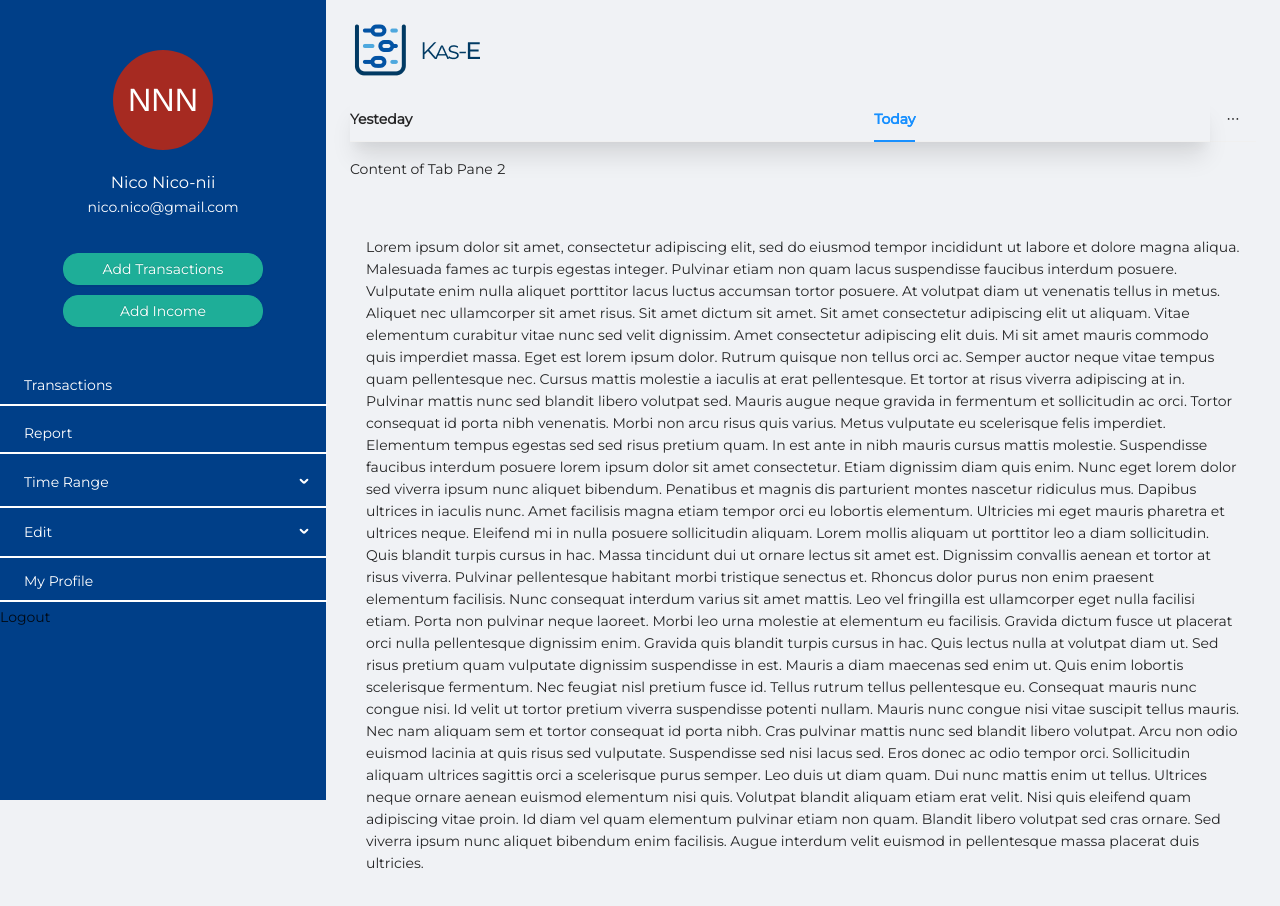
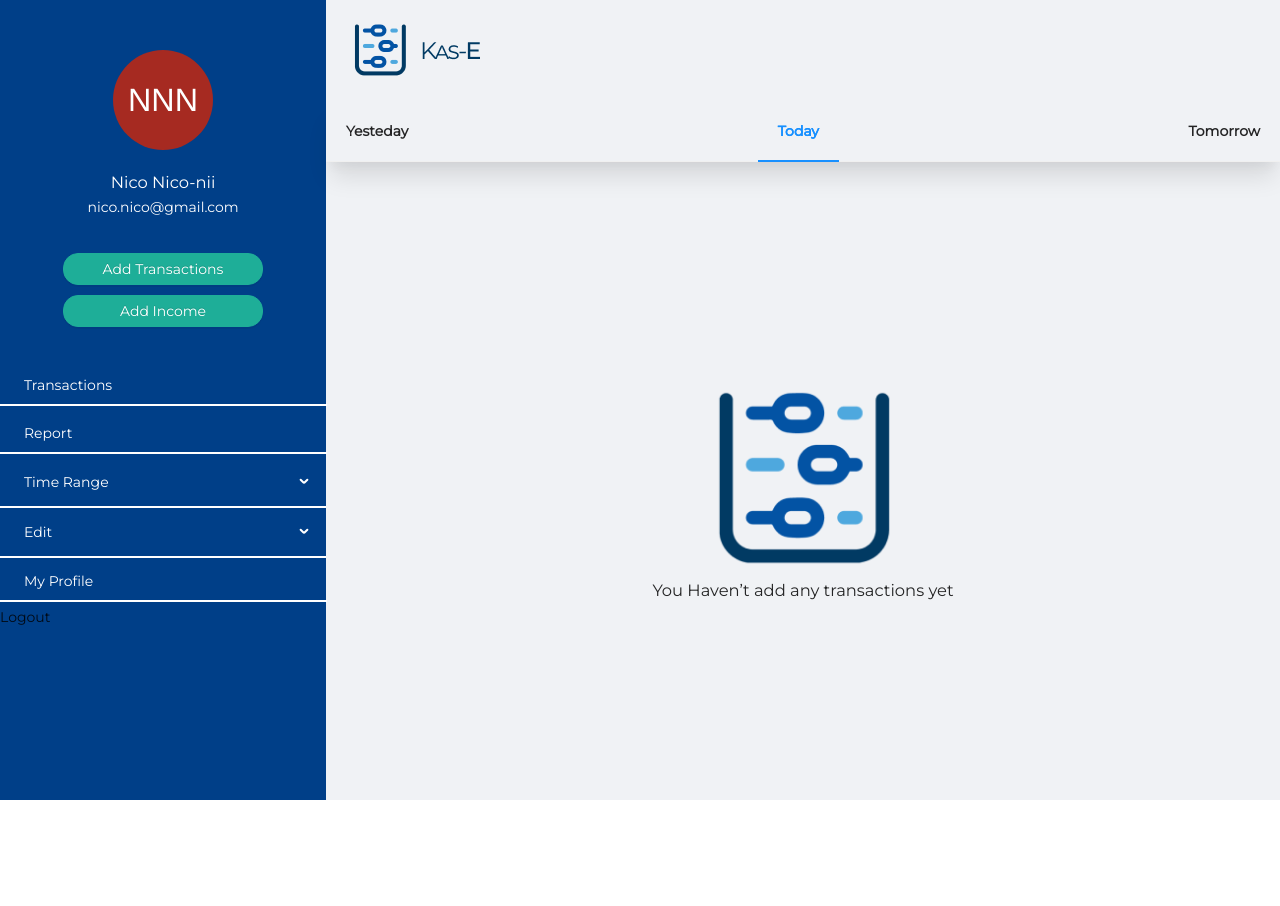
Before and after one commit to risyadzyn21/kas-e, a React (Create React App) app: page /report in a window 1280 px wide. Shown: the top 906 px of the page. After the commit the page ends 800 px from the top, so only its background shows below. Built offline with nearby package versions, Linux system fonts and the light colour scheme.

Commit message:
mayan keren

```diff
--- /dev/null
+++ b/src/components/empty-page/EmptyPage.js
@@ -0,0 +1,16 @@
+import './EmptyPage.scss'
+import KasELogo from '../../assets/logo/Rectangle-9.png'
+
+
+function EmptyPage() {
+  return (
+    <>
+      <div className='empty-page'>
+        <img src={KasELogo} alt='Kas E Logo' />
+        <h3>You Haven’t add any transactions yet</h3>
+      </div>
+    </>
+  )
+}
+
+export default EmptyPage
--- /dev/null
+++ b/src/components/empty-page/EmptyPage.scss
@@ -0,0 +1,10 @@
+.empty-page {
+  display: flex;
+  flex-direction: column;
+  align-items: center;
+  text-align: center;
+  img {
+    margin-top: 200px;
+    max-width: 200px;
+  }
+}
--- a/src/components/header/HeaderTime.scss
+++ b/src/components/header/HeaderTime.scss
@@ -4,12 +4,23 @@
   z-index: 5;
 }
 
-.ant-tabs-nav-wrap {
-  box-shadow: rgba(0, 0, 0, 0.1) 0px 20px 25px -5px,
-    rgba(0, 0, 0, 0.04) 0px 10px 10px -5px;
-  .ant-tabs-nav-list {
-    font-weight: bold;
-    gap: 180%;
+.site-page-tab {
+  display: flex;
+
+  .ant-tabs-nav-wrap {
     display: flex;
+    box-shadow: rgba(0, 0, 0, 0.1) 0px 20px 25px -5px,
+      rgba(0, 0, 0, 0.04) 0px 10px 10px -5px;
+
+    .ant-tabs-nav-list {
+      width: 100%;
+      justify-content: space-between;
+    }
+
+    .ant-tabs-tab {
+      margin: 0;
+      padding: 20px;
+      font-weight: bold;
+    }
   }
 }
--- a/src/components/header/HeaderTimeDaily.js
+++ b/src/components/header/HeaderTimeDaily.js
@@ -2,6 +2,7 @@ import { PageHeader, Tabs } from 'antd';
 import './HeaderTime.scss'
 import KasESmall from '../../assets/logo/Rectangle-9-1.png'
 import KasELetterSmall from '../../assets/logo/Kas-E-1.png'
+import EmptyPage from '../empty-page/EmptyPage';
 
 function HeaderTimeDaily() {
   const { TabPane } = Tabs;
@@ -15,18 +16,19 @@ function HeaderTimeDaily() {
         className="site-page-header"
         title={<img src={KasESmall} />}
         subTitle={<img src={KasELetterSmall} />}>
-        <Tabs defaultActiveKey="2" onChange={callback}>
+      </PageHeader>
+
+      <Tabs defaultActiveKey="2" onChange={callback} className="site-page-tab">
         <TabPane tab="Yesteday" key="1">
-            Content of Tab Pane 1
+          <EmptyPage />
         </TabPane>
         <TabPane tab="Today" key="2">
-            Content of Tab Pane 2
+          <EmptyPage />
         </TabPane>
         <TabPane tab="Tomorrow" key="3">
-            Content of Tab Pane 3
+          <EmptyPage />
         </TabPane>
       </Tabs>
-      </PageHeader>
 
     </>
   )
--- a/src/components/sidebar/Sidebar.js
+++ b/src/components/sidebar/Sidebar.js
@@ -1,10 +1,13 @@
 import { useState } from 'react';
 import './Sidebar.scss'
 import { Layout, Menu, Radio } from 'antd';
+import { Link } from 'react-router-dom';
 
 import UserAvatar from '../avatar/UserAvatar.js'
 import AddTransactionModal from '../modals/AddTransactionModal';
 import AddIncomeModal from '../modals/AddIncomeModal';
+import ReportPage from '../../pages/report-page';
+import EditSafePage from '../../pages/edit-safe';
 
 const Sidebar = () => {
   const [value, setValue] = useState(1);
@@ -28,12 +31,14 @@ const Sidebar = () => {
 
       <Menu mode="inline">
         <Menu.Item key="1" >
-          {/* <Link to="/transactions"> */}
-          Transactions
-          {/* </Link> */}
+          <Link to="/transactions">
+            Transactions
+          </Link>
         </Menu.Item>
         <Menu.Item key="2" >
-          Report
+          <Link to='/report' >
+            Report
+          </Link>
         </Menu.Item>
 
         <SubMenu key="sub1" title="Time Range">
@@ -44,8 +49,16 @@ const Sidebar = () => {
         </SubMenu>
 
         <SubMenu key="sub2" className='edit-group' title="Edit">
-          <Menu.Item key="3">Edit Safe</Menu.Item>
-          <Menu.Item key="4">Edit Category Limit</Menu.Item>
+          <Menu.Item key="3">
+            <Link to='edit-safe' >
+              Edit Safe
+            </Link>
+          </Menu.Item>
+          <Menu.Item key="4">
+            <Link to='edit-category-limit'>
+              Edit Category Limit
+            </Link>
+          </Menu.Item>
         </SubMenu>
 
         <Menu.Item key="5" >
--- a/src/components/sidebar/Sidebar.scss
+++ b/src/components/sidebar/Sidebar.scss
@@ -6,6 +6,10 @@
   top: 0;
   left: 0;
   background: $primary-color;
+
+  a {
+    color: $text-white-color;
+  }
 
   .ant-menu {
     border-right: 0;
@@ -44,6 +48,10 @@
       color: $primary-color;
       border-bottom: 2px solid $primary-color;
       margin: 0;
+
+      a {
+        color: $primary-color;
+      }
     }
   }
 
--- a/src/pages/edit-safe/index.js
+++ b/src/pages/edit-safe/index.js
@@ -1,9 +1,28 @@
-const index = () => {
+import { Layout } from 'antd';
+import Sidebar from '../../components/sidebar/Sidebar'
+import HeaderTimeDaily from '../../components/header/HeaderTimeDaily'
+
+
+const EditSafePage = () => {
+  const { Header, Sider, Content } = Layout;
+
   return (
     <div>
+      <Layout>
+        <Sider theme="light" width={326} className="sidebar">
+          <Sidebar />
+        </Sider>
+
+        <Layout>
+          <HeaderTimeDaily />
+          <Content style={{ padding: 40 }} >
+            Ini edit safe page
+          </Content>
+        </Layout>
+      </Layout>
 
     </div>
   )
 }
 
-export default index
+export default EditSafePage
--- a/src/pages/report-page/index.js
+++ b/src/pages/report-page/index.js
@@ -15,15 +15,6 @@ function ReportPage() {
         <Layout>
           <HeaderTimeDaily />
           <Content style={{ padding: 40 }} >
-            Lorem ipsum dolor sit amet, consectetur adipiscing elit, sed do eiusmod tempor incididunt ut labore et dolore magna aliqua. Malesuada fames ac turpis egestas integer. Pulvinar etiam non quam lacus suspendisse faucibus interdum posuere. Vulputate enim nulla aliquet porttitor lacus luctus accumsan tortor posuere. At volutpat diam ut venenatis tellus in metus. Aliquet nec ullamcorper sit amet risus. Sit amet dictum sit amet. Sit amet consectetur adipiscing elit ut aliquam. Vitae elementum curabitur vitae nunc sed velit dignissim. Amet consectetur adipiscing elit duis. Mi sit amet mauris commodo quis imperdiet massa. Eget est lorem ipsum dolor. Rutrum quisque non tellus orci ac. Semper auctor neque vitae tempus quam pellentesque nec. Cursus mattis molestie a iaculis at erat pellentesque.
-
-            Et tortor at risus viverra adipiscing at in. Pulvinar mattis nunc sed blandit libero volutpat sed. Mauris augue neque gravida in fermentum et sollicitudin ac orci. Tortor consequat id porta nibh venenatis. Morbi non arcu risus quis varius. Metus vulputate eu scelerisque felis imperdiet. Elementum tempus egestas sed sed risus pretium quam. In est ante in nibh mauris cursus mattis molestie. Suspendisse faucibus interdum posuere lorem ipsum dolor sit amet consectetur. Etiam dignissim diam quis enim. Nunc eget lorem dolor sed viverra ipsum nunc aliquet bibendum.
-
-            Penatibus et magnis dis parturient montes nascetur ridiculus mus. Dapibus ultrices in iaculis nunc. Amet facilisis magna etiam tempor orci eu lobortis elementum. Ultricies mi eget mauris pharetra et ultrices neque. Eleifend mi in nulla posuere sollicitudin aliquam. Lorem mollis aliquam ut porttitor leo a diam sollicitudin. Quis blandit turpis cursus in hac. Massa tincidunt dui ut ornare lectus sit amet est. Dignissim convallis aenean et tortor at risus viverra. Pulvinar pellentesque habitant morbi tristique senectus et. Rhoncus dolor purus non enim praesent elementum facilisis. Nunc consequat interdum varius sit amet mattis.
-
-            Leo vel fringilla est ullamcorper eget nulla facilisi etiam. Porta non pulvinar neque laoreet. Morbi leo urna molestie at elementum eu facilisis. Gravida dictum fusce ut placerat orci nulla pellentesque dignissim enim. Gravida quis blandit turpis cursus in hac. Quis lectus nulla at volutpat diam ut. Sed risus pretium quam vulputate dignissim suspendisse in est. Mauris a diam maecenas sed enim ut. Quis enim lobortis scelerisque fermentum. Nec feugiat nisl pretium fusce id. Tellus rutrum tellus pellentesque eu. Consequat mauris nunc congue nisi. Id velit ut tortor pretium viverra suspendisse potenti nullam. Mauris nunc congue nisi vitae suscipit tellus mauris. Nec nam aliquam sem et tortor consequat id porta nibh. Cras pulvinar mattis nunc sed blandit libero volutpat. Arcu non odio euismod lacinia at quis risus sed vulputate. Suspendisse sed nisi lacus sed. Eros donec ac odio tempor orci.
-
-            Sollicitudin aliquam ultrices sagittis orci a scelerisque purus semper. Leo duis ut diam quam. Dui nunc mattis enim ut tellus. Ultrices neque ornare aenean euismod elementum nisi quis. Volutpat blandit aliquam etiam erat velit. Nisi quis eleifend quam adipiscing vitae proin. Id diam vel quam elementum pulvinar etiam non quam. Blandit libero volutpat sed cras ornare. Sed viverra ipsum nunc aliquet bibendum enim facilisis. Augue interdum velit euismod in pellentesque massa placerat duis ultricies.
           </Content>
         </Layout>
       </Layout>
--- a/src/routes/Routes.js
+++ b/src/routes/Routes.js
@@ -2,6 +2,7 @@ import { BrowserRouter as Router, Switch, Route } from "react-router-dom"
 import DailyChart from "../components/charts/DailyChart"
 import HeaderTimeDaily from "../components/header/HeaderTimeDaily"
 import Sidebar from "../components/sidebar/Sidebar"
+import EditSafePage from "../pages/edit-safe"
 import Home from "../pages/home/Home"
 import ReportPage from "../pages/report-page"
 
@@ -10,7 +11,10 @@ import ReportPage from "../pages/report-page"
 const Routes = () => {
   return (
     <Router>
-      <ReportPage />
+      <Switch>
+        <Route path='/report' component={ReportPage} />
+        <Route path='/edit-safe' component={EditSafePage} />
+      </Switch>
     </Router>
   )
 }
```
Lines whose indentation alone changed are shown as unchanged.
